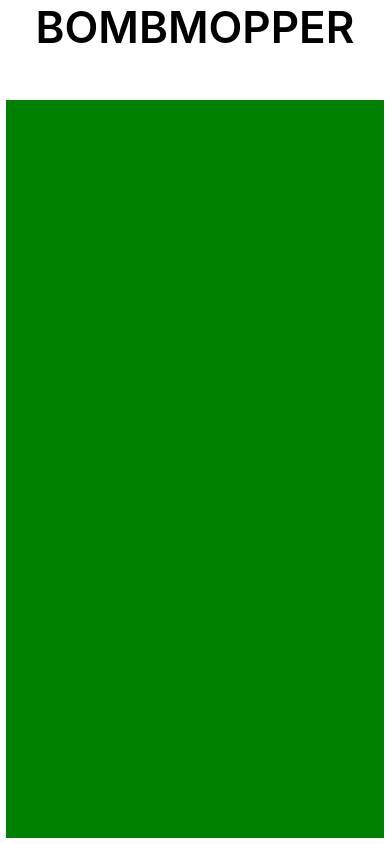
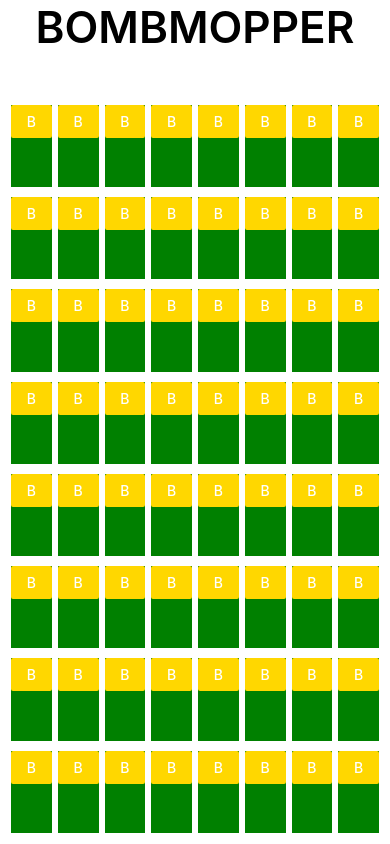
Before and after one commit to MitchellDill/bombmopper, a React Native app: screen / in a window 390 px wide. Built offline with nearby package versions, Linux system fonts and the light colour scheme.

Commit message:
Render appropriate board size with component mapping

```diff
--- a/App.js
+++ b/App.js
@@ -22,7 +22,7 @@ class App extends Component {
   constructor(props) {
     super(props);
     this.state = {
-      boardSize: new Array(10),
+      boardSize: 8,
       totalBombs: 10,
       bombsRemaining: 0,
       gameOver: false,
--- a/components/board.js
+++ b/components/board.js
@@ -6,8 +6,8 @@ const Board = props => {
   console.log('board says hello');
   return (
     <View style={styles.board}>
-      {props.size.map(row => {
-        return <Row size={props.size} />;
+      {[...Array(props.size).keys()].map((row, i) => {
+        return <Row size={props.size} key={`row${i}`} />;
       })}
     </View>
   );
@@ -19,13 +19,6 @@ const styles = StyleSheet.create({
     borderWidth: 6,
     borderColor: 'white',
   },
-  row: {
-    flex: 1,
-    flexDirection: 'row',
-    borderWidth: 2,
-    borderColor: 'white',
-    backgroundColor: 'yellow',
-  },
 });
 
 export default Board;
--- a/components/row.js
+++ b/components/row.js
@@ -6,8 +6,8 @@ const Row = props => {
   console.log('row says hello');
   return (
     <View style={styles.row}>
-      {props.size.map(row => {
-        return <Tile />;
+      {[...Array(props.size).keys()].map((row, i) => {
+        return <Tile key={`row${row}tile${i}`} />;
       })}
     </View>
   );
@@ -17,8 +17,9 @@ const styles = StyleSheet.create({
   row: {
     flex: 1,
     flexDirection: 'row',
-    borderWidth: 1,
+    borderWidth: 2,
     borderColor: 'white',
+    color: 'yellow',
   },
 });
 
--- a/components/tile.js
+++ b/components/tile.js
@@ -5,7 +5,7 @@ const Tile = props => {
   console.log('tile says hello');
   return (
     <View style={styles.tile}>
-      <Button title="BOMB" />
+      <Button title="B" color="gold" />
     </View>
   );
 };
@@ -14,8 +14,7 @@ const styles = StyleSheet.create({
   tile: {
     flex: 1,
     borderWidth: 3,
-    borderColor: 'black',
-    color: 'gold',
+    borderColor: 'white',
   },
 });
 
```
